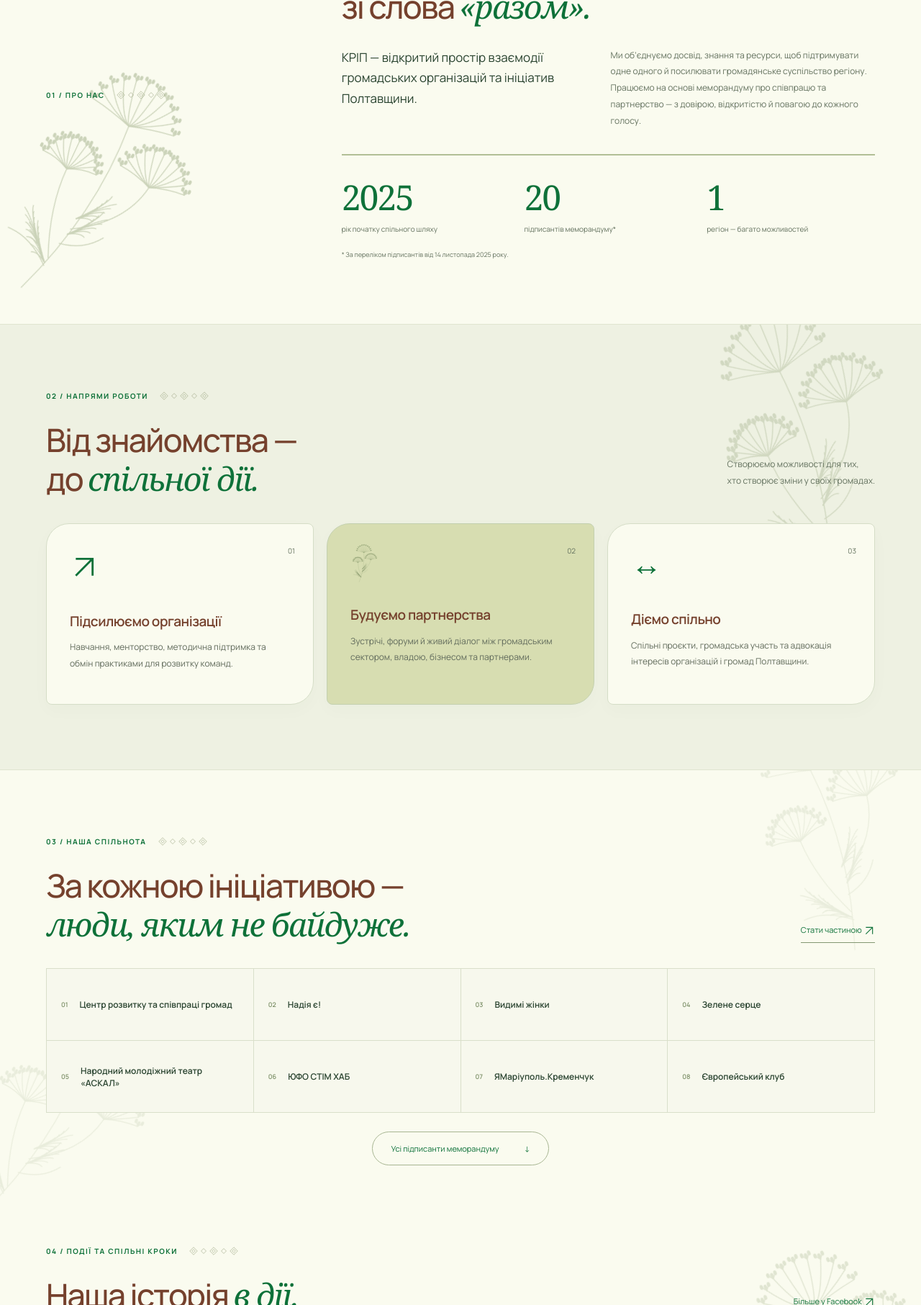
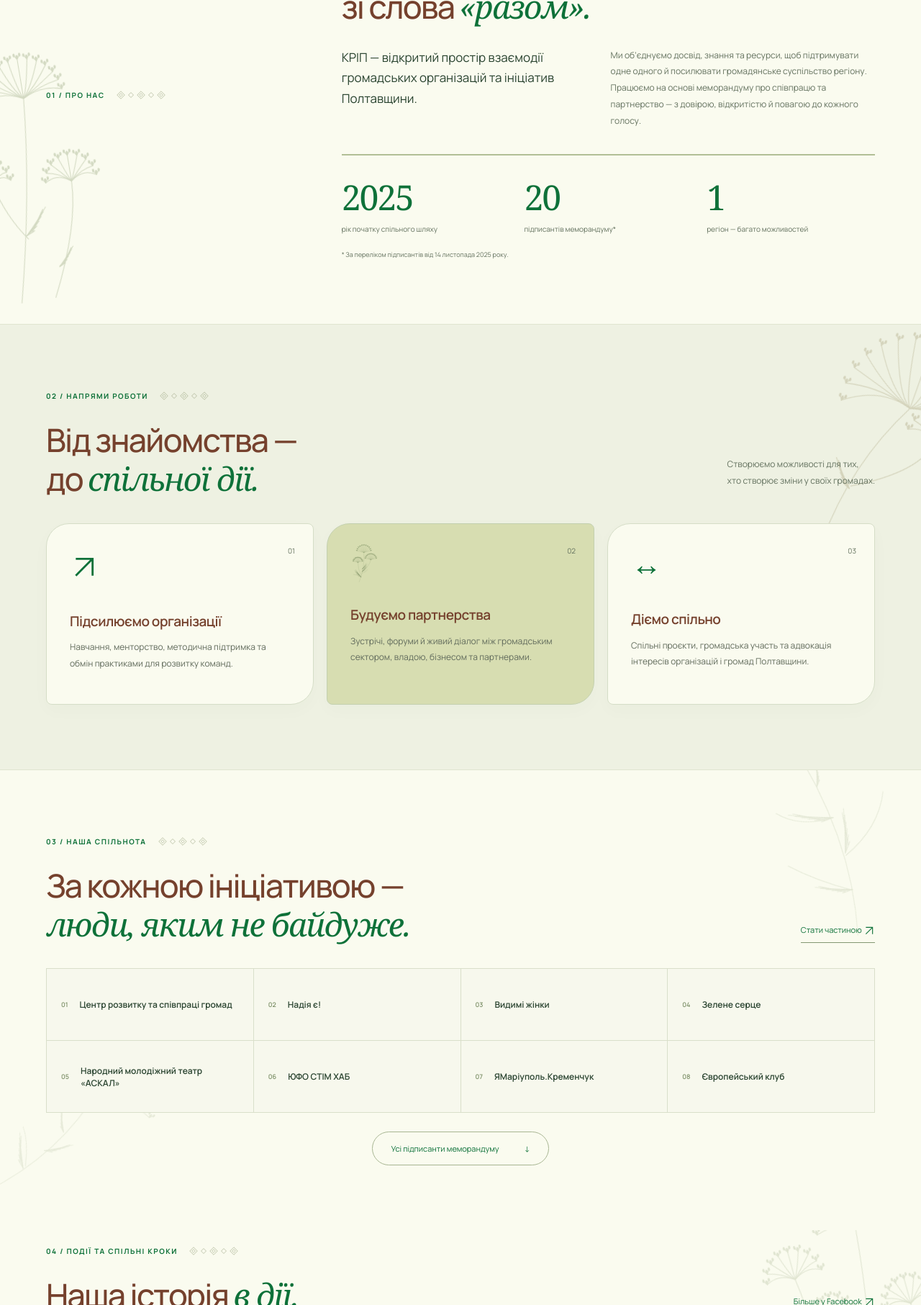
Before and after one commit to annakuzmenkoit-netizen/krip, a website built with Vite: page index.html in a window 1280 px wide. Shown: the part 987-2800 px from the top of the page at 72% size. Built offline with nearby package versions, Linux system fonts and the light colour scheme; a web font is replaced by a local one.

Commit message:
Vary botanical silhouettes and compositions across sections

```diff
--- a/main.js
+++ b/main.js
@@ -7,25 +7,31 @@ toggle.addEventListener('click', () => { const open = toggle.getAttribute('aria-
 nav.querySelectorAll('a').forEach(a => a.addEventListener('click', () => { nav.classList.remove('open'); toggle.setAttribute('aria-expanded', 'false'); }));
 document.querySelector('#year').textContent = new Date().getFullYear();
 
-// Decorative artwork remains separate from the brand mark and inaccessible to focus.
-for (const [selector, positions] of [
-  ['.hero', ['left', 'right']],
-  ['.about', ['left']],
-  ['.directions', ['right']],
-  ['.community', ['left', 'right']],
-  ['.events', ['right']],
-  ['.join', ['left', 'right']],
+// Each section has its own botanical composition; brand artwork stays separate.
+const botanicalArt = {
+  flowering: new URL('./assets/dill-flowering.svg', import.meta.url).href,
+  single: new URL('./assets/dill-single.svg', import.meta.url).href,
+  meadow: new URL('./assets/dill-meadow.svg', import.meta.url).href,
+  leafy: new URL('./assets/dill-leafy.svg', import.meta.url).href,
+  seeds: new URL('./assets/dill-seeds.svg', import.meta.url).href,
+};
+for (const [selector, plants] of [
+  ['.hero', [['left', 'leafy'], ['right', 'single']]],
+  ['.about', [['left', 'meadow']]],
+  ['.directions', [['right', 'seeds']]],
+  ['.community', [['left', 'single'], ['right', 'leafy']]],
+  ['.events', [['right', 'meadow']]],
+  ['.join', [['left', 'leafy'], ['right', 'flowering']]],
 ]) {
-  const section = document.querySelector(selector);
   const decoration = document.createElement('div');
   decoration.className = 'botanical-layer';
   decoration.setAttribute('aria-hidden', 'true');
-  for (const position of positions) {
+  for (const [position, variant] of plants) {
     const image = document.createElement('img');
-    image.src = new URL('./assets/dill-flowering.svg', import.meta.url).href;
+    image.src = botanicalArt[variant];
     image.alt = '';
-    image.className = `dill-spray ${position}`;
+    image.className = `dill-spray ${position} dill-${variant}`;
     decoration.append(image);
   }
-  section.prepend(decoration);
+  document.querySelector(selector).prepend(decoration);
 }
--- a/style.css
+++ b/style.css
@@ -51,3 +51,20 @@ h2{color:var(--earth)}.about{position:relative}.about:after{content:'';position:
 @media(max-width:1000px){.about .dill-spray{opacity:.14;left:-115px}.brand-wordmark{font-size:34px}}
 @media(max-width:700px){.brand-wordmark{font-size:29px;letter-spacing:1px}.dill-spray{animation-duration:14s;width:175px;height:290px;opacity:.17}.hero .dill-spray.left{width:170px;height:280px;left:-125px;bottom:430px;opacity:.25}.hero .dill-spray.right{width:180px;right:-80px;top:-90px;height:290px;opacity:.22}.about .dill-spray{left:-130px;opacity:.15}.directions .dill-spray{width:170px;right:-85px;opacity:.22}.community .dill-spray.left{left:-120px}.join .dill-spray.right{width:210px;right:-120px;top:15px;height:340px;opacity:.23}.join .dill-spray.left{display:none}.section-label:after{width:50px;height:14px}.stats strong{font-size:38px}.ticker{padding-top:20px;padding-bottom:20px}}
 @media(prefers-reduced-motion:reduce){.dill-spray{animation:none;will-change:auto;transform:rotate(var(--angle,0deg))}.direction-grid article:hover{transform:none}}
+
+/* Different silhouettes and rhythms, rather than a repeated mirrored branch. */
+.dill-spray.dill-single{animation-duration:16s;animation-delay:-8s;--sway:2deg}
+.dill-spray.dill-meadow{animation-duration:19s;animation-delay:-3s;--sway:1.5deg}
+.dill-spray.dill-leafy{animation-duration:12s;animation-delay:-6s;--sway:3.5deg}
+.dill-spray.dill-seeds{animation-duration:21s;animation-delay:-11s;--sway:2deg}
+.hero .dill-leafy{left:-135px;bottom:15px;--angle:12deg;width:260px;height:410px}
+.hero .dill-single{right:-70px;top:-120px;--angle:-36deg;width:260px;height:390px}
+.about .dill-meadow{left:-65px;bottom:20px;--angle:-9deg;width:235px;height:370px;opacity:.36}
+.directions .dill-seeds{right:-45px;top:-40px;--angle:18deg;width:270px;height:360px;opacity:.32}
+.community .dill-single{left:-110px;bottom:20px;--angle:35deg;width:210px;height:340px;opacity:.18}
+.community .dill-leafy{right:-85px;top:-75px;--angle:-48deg;width:240px;height:320px;opacity:.21}
+.events .dill-meadow{right:-85px;top:-70px;--angle:-15deg;width:260px;height:340px;opacity:.24}
+.join .dill-leafy{left:-105px;bottom:-80px;--angle:55deg;width:235px;height:360px;opacity:.2}
+.join .dill-flowering{right:-15px;top:15px;--angle:-14deg;width:330px;height:490px}
+@keyframes dill-sway{from{transform:rotate(calc(var(--angle,0deg) - var(--sway,3deg))) translateX(-2px)}to{transform:rotate(calc(var(--angle,0deg) + var(--sway,3deg))) translateX(2px)}}
+@media(max-width:700px){.hero .dill-leafy{left:-120px;bottom:430px;width:170px;height:260px}.hero .dill-single{right:-65px;top:-70px;width:175px;height:260px}.about .dill-meadow{left:-125px;width:190px;opacity:.2}.directions .dill-seeds{right:-100px;top:-25px;width:210px;height:290px;opacity:.22}.community .dill-single{left:-130px;width:200px}.community .dill-leafy{right:-140px;top:-70px;width:215px}.events .dill-meadow{right:-145px;width:230px;opacity:.16}.join .dill-flowering{right:-120px;top:15px;width:210px;height:340px;opacity:.23}}
```
Also changed, not shown: assets/dill-leafy.svg (added), assets/dill-meadow.svg (added), assets/dill-seeds.svg (added), assets/dill-single.svg (added).
